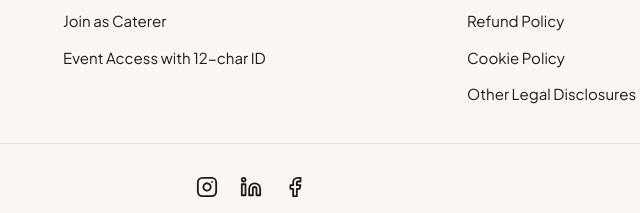
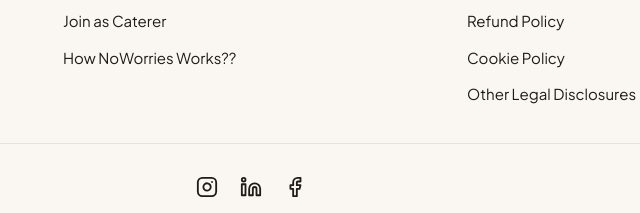
Before and after one commit to adhar0226-ship-it/NoWorries, a plain HTML site: page index.html in a window 1280 px wide. Shown: the part 6510-6723 px from the top of the page, 389-1029 px from the left. Drawn offline with nearby package versions, Linux system fonts and the light colour scheme; a web font is replaced by a local one.

Commit message:
Update navigation links in index.html

```diff
--- a/index.html
+++ b/index.html
@@ -1397,7 +1397,7 @@
             <li><a href="host/index.html" class="menu-link">Host Portal (Create & Manage)</a></li>
             <li><a href="guest/index.html" class="menu-link">Guest Portal (RSVP & Diet)</a></li>
             <li><a href="caterer/index.html" class="menu-link">Caterer Portal (Kitchen Live)</a></li>
-            <!-- <li><a href="#" class="menu-link">Forgot Password</a></li> -->
+            <li><a href="https://adhar0226-ship-it.github.io/NoWorries/workflow/" class="menu-link">Forgot Password</a></li>
           </ul>
         </div>
         <div>
@@ -1937,7 +1937,7 @@
             <li><a href="https://adhar0226-ship-it.github.io/NoWorries/host/index.html">Join as Host</a></li>
             <li><a href="https://adhar0226-ship-it.github.io/NoWorries/guest/index.html">Join as Guest</a></li>
             <li><a href="https://adhar0226-ship-it.github.io/NoWorries/caterer/index.html">Join as Caterer</a></li>
-            <li><a href="#">Event Access with 12-char ID</a></li>
+            <li><a href="https://adhar0226-ship-it.github.io/NoWorries/workflow/">How NoWorries Works??</a></li>
           </ul>
         </div>
         <div>
```
